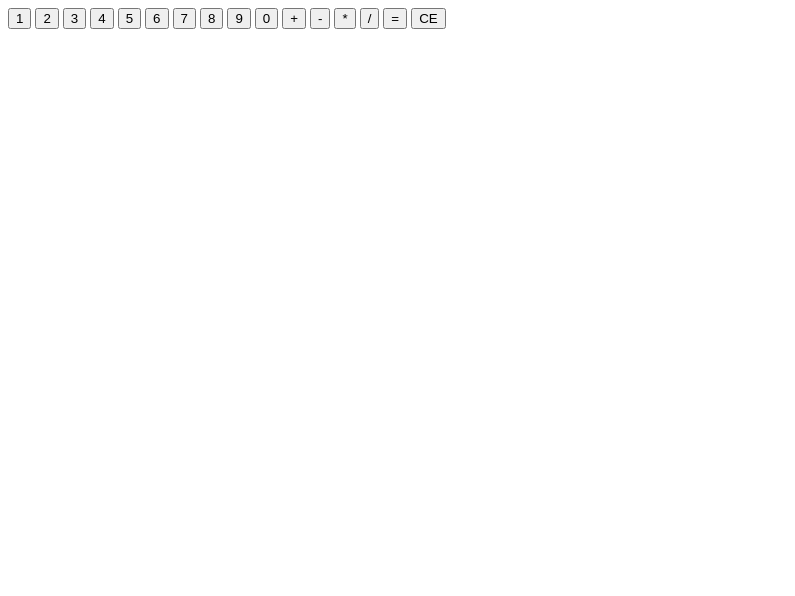
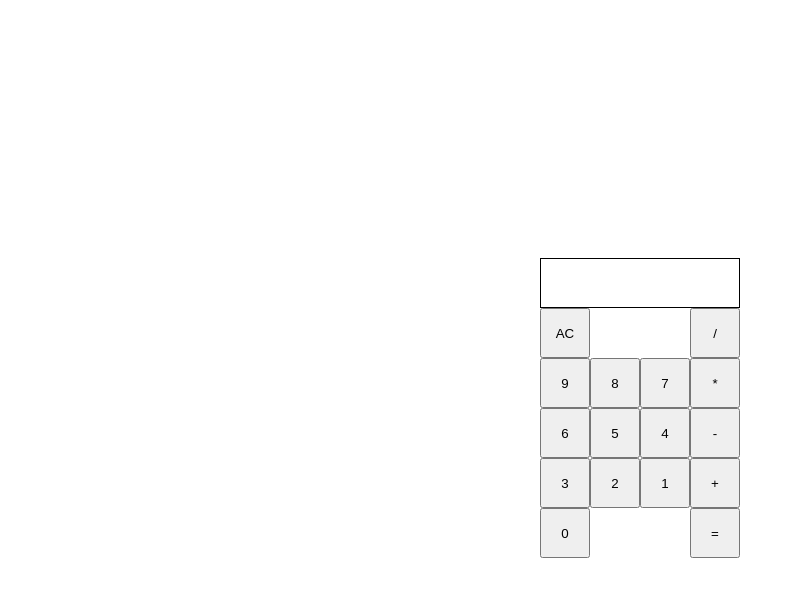
Before and after one commit to Elijah-J/vanillajs-calculator, a plain HTML site: page index.html in a window 1280 px wide. Shown: the whole page, without its empty margins (0-795 px from the left). Drawn offline with Linux system fonts and the light colour scheme.

Commit message:
construct basic calculator layout

```diff
--- a/index.html
+++ b/index.html
@@ -7,27 +7,68 @@
     <title>Calculator</title>
   </head>
   <body>
-    <div id="display"></div>
+    <div class="flex-container">
+      <div class="grid-container">
+        <div id="display" class="calculator__display"></div>
 
-    <button type="button" class="calculator-token">1</button>
-    <button type="button" class="calculator-token">2</button>
-    <button type="button" class="calculator-token">3</button>
-    <button type="button" class="calculator-token">4</button>
-    <button type="button" class="calculator-token">5</button>
-    <button type="button" class="calculator-token">6</button>
-    <button type="button" class="calculator-token">7</button>
-    <button type="button" class="calculator-token">8</button>
-    <button type="button" class="calculator-token">9</button>
-    <button type="button" class="calculator-token">0</button>
+        <button type="button" class="calculator-token calculator__one">
+          1
+        </button>
+        <button type="button" class="calculator-token calculator__two">
+          2
+        </button>
+        <button type="button" class="calculator-token calculator__three">
+          3
+        </button>
+        <button type="button" class="calculator-token calculator__four">
+          4
+        </button>
+        <button type="button" class="calculator-token calculator__five">
+          5
+        </button>
+        <button type="button" class="calculator-token calculator__six">
+          6
+        </button>
+        <button type="button" class="calculator-token calculator__seven">
+          7
+        </button>
+        <button type="button" class="calculator-token calculator__eight">
+          8
+        </button>
+        <button type="button" class="calculator-token calculator__nine">
+          9
+        </button>
+        <button type="button" class="calculator-token calculator__zero">
+          0
+        </button>
 
-    <button type="button" class="calculator-token">+</button>
-    <button type="button" class="calculator-token">-</button>
-    <button type="button" class="calculator-token">*</button>
-    <button type="button" class="calculator-token">/</button>
+        <button type="button" class="calculator-token calculator__division">
+          /
+        </button>
+        <button
+          type="button"
+          class="calculator-token calculator__multiplication"
+        >
+          *
+        </button>
+        <button type="button" class="calculator-token calculator__subtraction">
+          -
+        </button>
+        <button type="button" class="calculator-token calculator__addition">
+          +
+        </button>
 
-    <button type="button" id="solve-expression">=</button>
+        <button
+          type="button"
+          id="solve-expression"
+          class="calculator__equality"
+        >
+          =
+        </button>
 
-    <button type="button" id="clear-expression">CE</button>
+        <button type="button" id="clear-expression">AC</button>
+      </div>
+    </div>
 
     <script src="./script.js"></script>
   </body>
--- a/style.css
+++ b/style.css
@@ -0,0 +1,91 @@
+.flex-container {
+  display: flex;
+
+  justify-content: center;
+  align-items: center;
+
+  min-height: 100vh;
+}
+
+/* calculator and its buttons */
+
+.grid-container {
+  display: grid;
+
+  grid-template-columns: 50px 50px 50px 50px;
+  grid-template-rows: 50px 50px 50px 50px 50px 50px;
+
+  grid-template-areas:
+    "display display display display"
+    "main-button-area main-button-area main-button-area division-operator"
+    "number-nine number-eight number-seven multiplication-operator"
+    "number-six number-five number-four subtraction-operator"
+    "number-three number-two number-one addition-operator"
+    "number-zero . . equality-operator";
+}
+
+.calculator__display {
+  grid-area: display;
+
+  border: 1px solid black;
+}
+
+.calculator__division {
+  grid-area: division-operator;
+}
+
+.calculator__multiplication {
+  grid-area: multiplication-operator;
+}
+
+.calculator__subtraction {
+  grid-area: subtraction-operator;
+}
+
+.calculator__addition {
+  grid-area: addition-operator;
+}
+
+.calculator__equality {
+  grid-area: equality-operator;
+}
+
+.calculator__nine {
+  grid-area: number-nine;
+}
+
+.calculator__eight {
+  grid-area: number-eight;
+}
+
+.calculator__seven {
+  grid-area: number-seven;
+}
+
+.calculator__six {
+  grid-area: number-six;
+}
+
+.calculator__five {
+  grid-area: number-five;
+}
+
+.calculator__four {
+  grid-area: number-four;
+}
+
+.calculator__three {
+  grid-area: number-three;
+}
+
+.calculator__two {
+  grid-area: number-two;
+}
+
+.calculator__one {
+  grid-area: number-one;
+}
+
+.calculator__zero {
+  grid-area: number-zero;
+}
```
